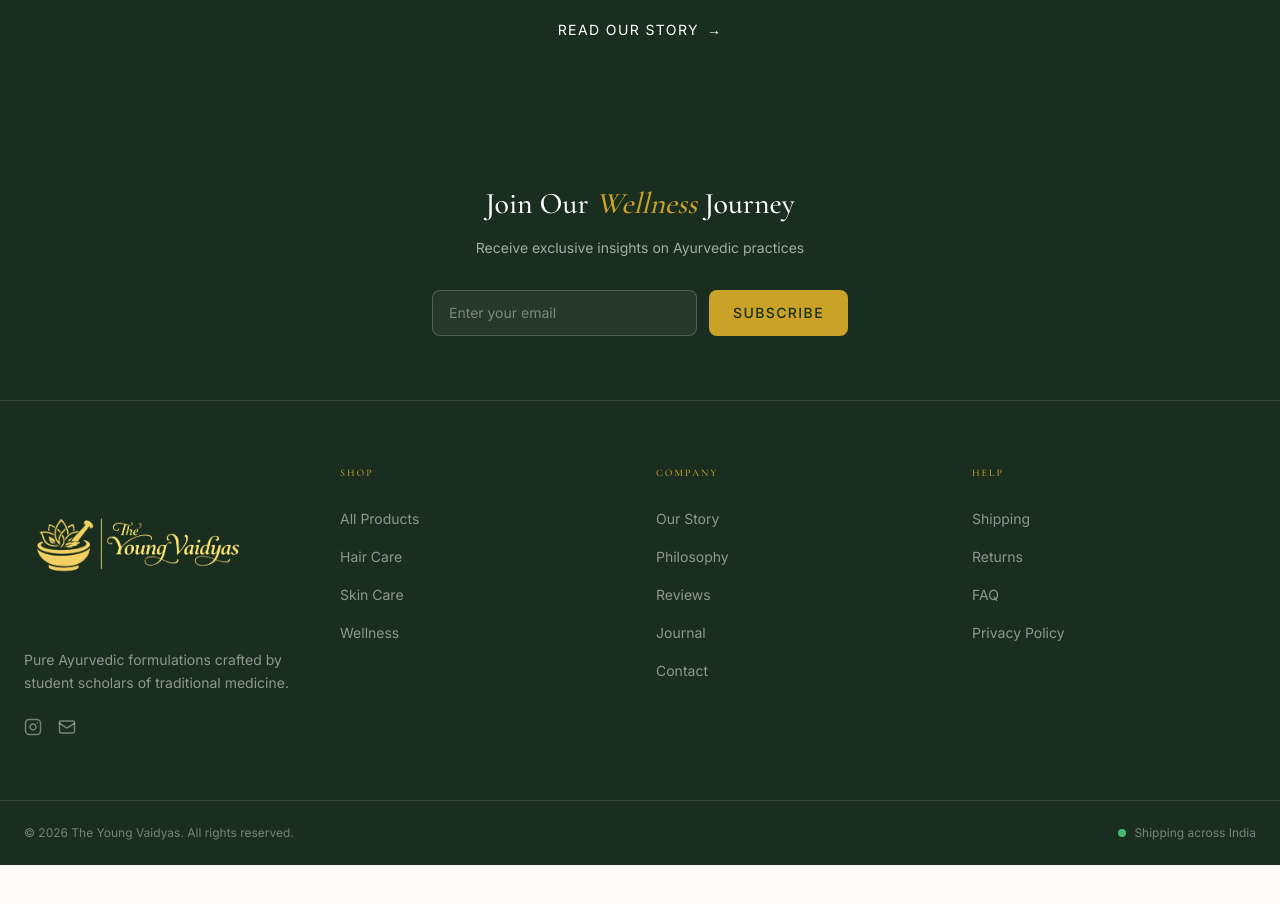
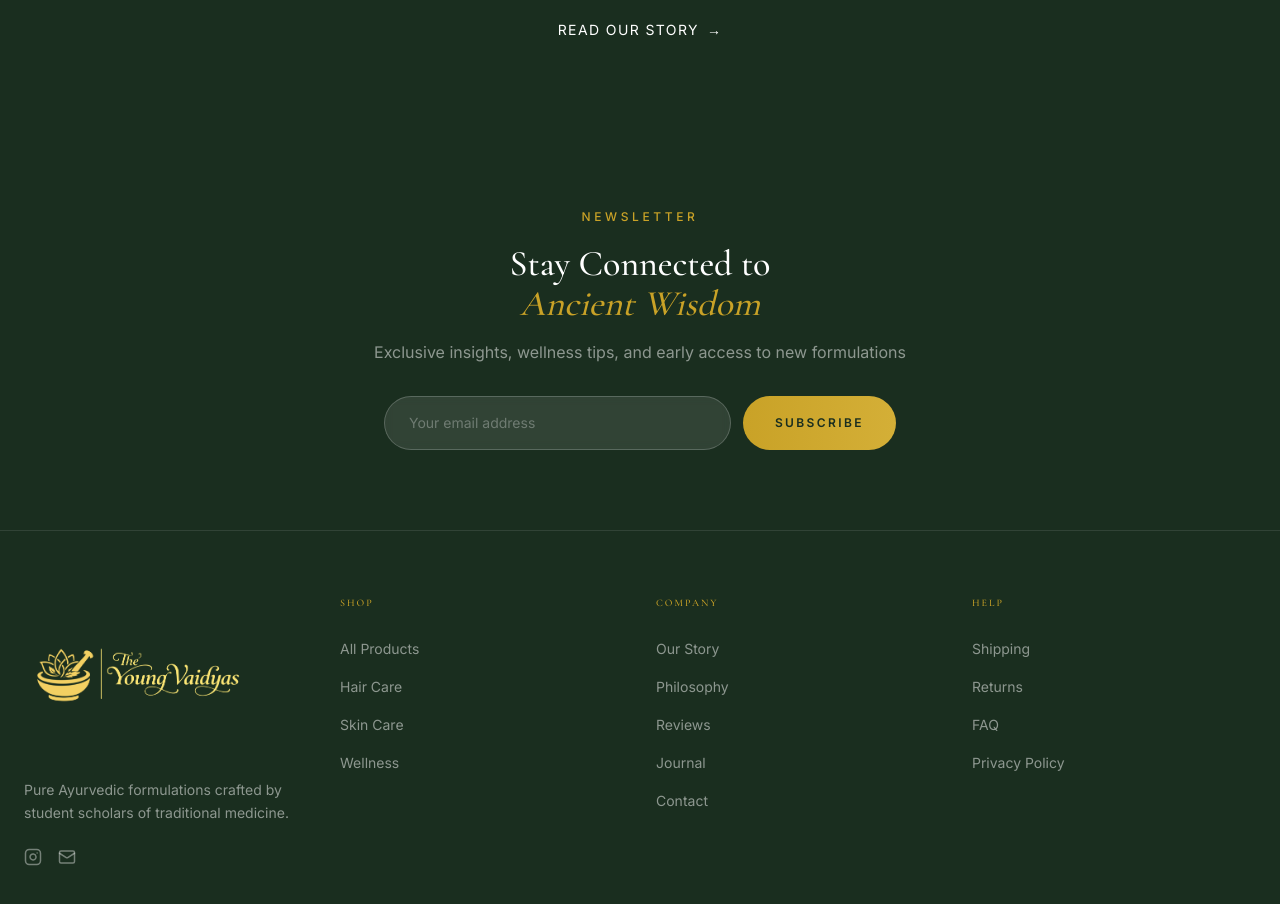
Before and after one commit to Codewithepic/the-young-vaidyas, a Next.js app: page / in a window 1280 px wide. Shown: the part 3700-4604 px from the top of the page. Before the commit the page ends 4565 px from the top, so only its background shows below. Built offline with nearby package versions, Linux system fonts and the light colour scheme; a web font is replaced by a local one.

Commit message:
Redesign newsletter section with elegant styling

```diff
--- a/src/components/Footer.tsx
+++ b/src/components/Footer.tsx
@@ -16,26 +16,33 @@ export default function Footer() {
     <footer className="bg-[#1a2e1f] text-white">
       {/* Newsletter Section */}
       <div className="border-b border-white/10">
-        <div className="max-w-7xl mx-auto px-6 py-12 md:py-16">
-          <div className="max-w-2xl mx-auto text-center">
+        <div className="max-w-7xl mx-auto px-6 py-16 md:py-20">
+          <div className="max-w-xl mx-auto text-center">
             <motion.div
               initial={{ opacity: 0, y: 20 }}
               whileInView={{ opacity: 1, y: 0 }}
               viewport={{ once: true }}
             >
-              <h3 className="text-xl md:text-3xl font-serif mb-3 md:mb-4 text-white">
-                Join Our <span className="italic text-[#c9a227]">Wellness</span> Journey
-              </h3>
-              <p className="text-white/60 text-xs md:text-sm mb-6 md:mb-8 px-4">
-                Receive exclusive insights on Ayurvedic practices
-              </p>
-              <form className="flex flex-col sm:flex-row gap-3 max-w-md mx-auto px-4">
+              <div className="mb-8">
+                <div className="inline-block mb-4">
+                  <span className="text-[#c9a227] text-xs uppercase tracking-[0.3em] font-medium">Newsletter</span>
+                </div>
+                <h3 className="text-2xl md:text-4xl font-serif text-white mb-4 leading-tight">
+                  Stay Connected to <br className="hidden md:block" />
+                  <span className="italic text-[#c9a227]">Ancient Wisdom</span>
+                </h3>
+                <p className="text-white/50 text-sm md:text-base leading-relaxed">
+                  Exclusive insights, wellness tips, and early access to new formulations
+                </p>
+              </div>
+
+              <form className="flex flex-col sm:flex-row gap-3 max-w-lg mx-auto">
                 <input
                   type="email"
-                  placeholder="Enter your email"
-                  className="flex-1 px-4 py-3 bg-white/5 border border-white/20 rounded-lg text-white placeholder:text-white/40 focus:border-[#c9a227] focus:outline-none transition-colors text-sm"
+                  placeholder="Your email address"
+                  className="flex-1 px-6 py-4 bg-white/10 border border-white/20 rounded-full text-white placeholder:text-white/30 focus:border-[#c9a227] focus:bg-white/15 focus:outline-none transition-all text-sm backdrop-blur-sm"
                 />
-                <button className="px-6 py-3 bg-[#c9a227] text-[#1a2e1f] text-xs md:text-sm tracking-widest uppercase font-medium hover:bg-[#d4af37] transition-colors rounded-lg">
+                <button className="px-8 py-4 bg-gradient-to-r from-[#c9a227] to-[#d4af37] text-[#1a2e1f] text-xs tracking-[0.2em] uppercase font-semibold hover:shadow-lg hover:shadow-[#c9a227]/30 transition-all duration-300 rounded-full">
                   Subscribe
                 </button>
               </form>
```
